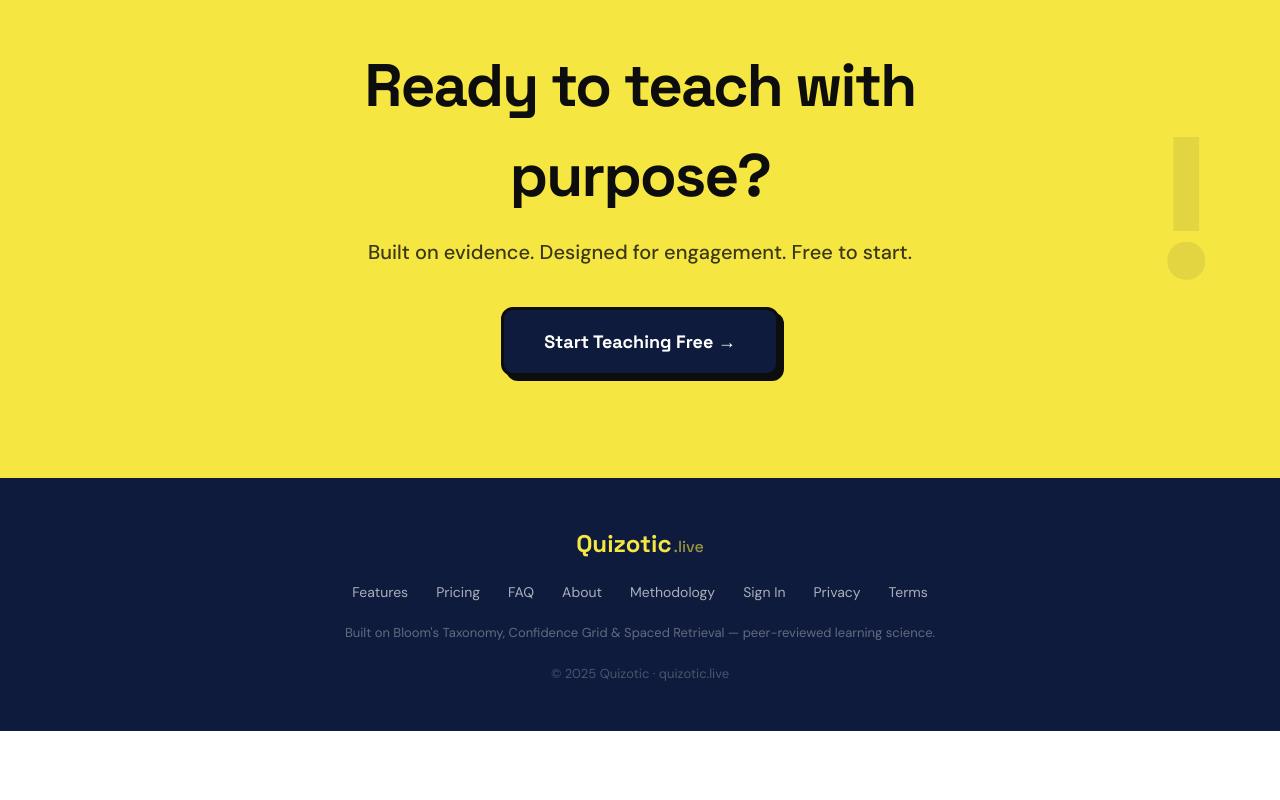
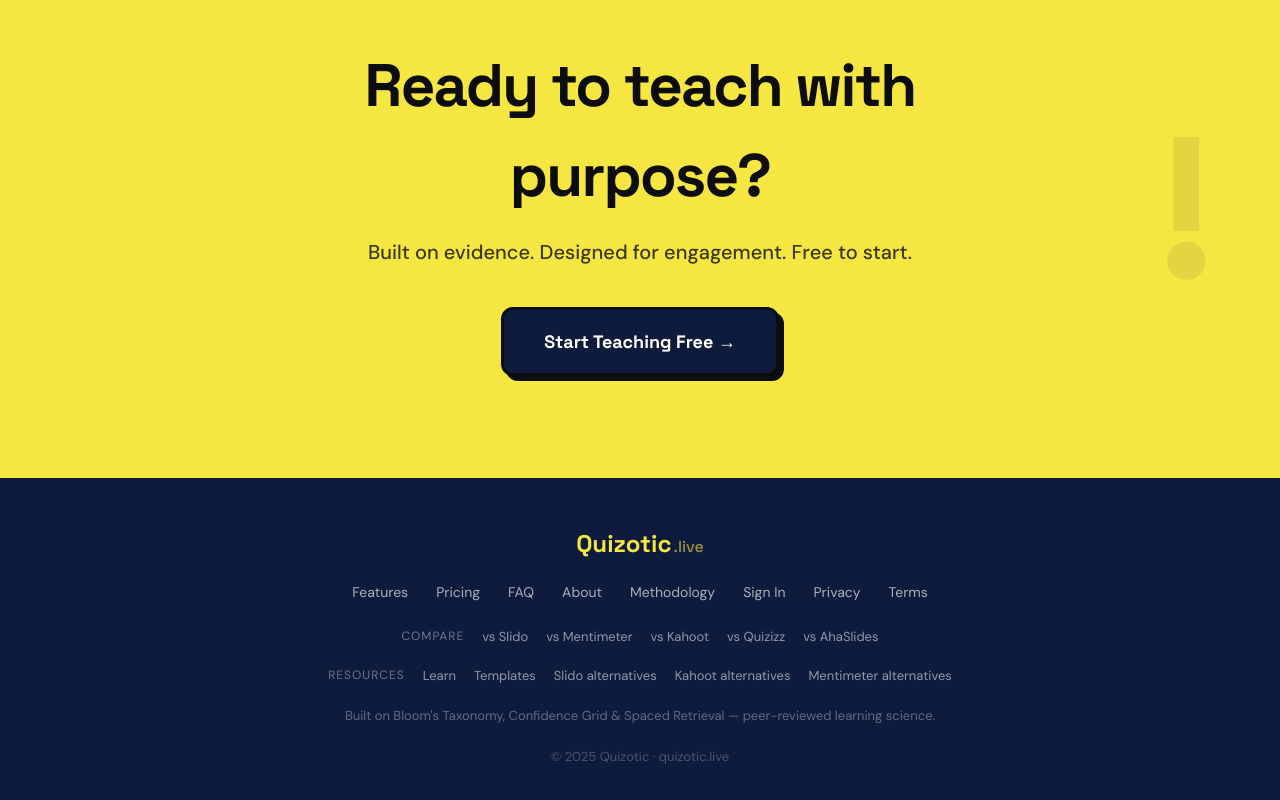
Before and after one commit to mdpixx/quizotic, a Next.js app: page / in a window 1280 px wide. Shown: the part 7030-7830 px from the top of the page. Before the commit the page ends 7761 px from the top, so only its background shows below. Built offline with nearby package versions, Linux system fonts and the light colour scheme; no server answers.

Commit message:
deploy: sync from monorepo @ c0b19a9

```diff
--- a/src/components/landing/Footer.tsx
+++ b/src/components/landing/Footer.tsx
@@ -11,6 +11,22 @@ const FOOTER_LINKS = [
   { href: '/auth/signin', label: 'Sign In' },
   { href: '/privacy', label: 'Privacy' },
   { href: '/terms', label: 'Terms' },
+]
+
+const COMPARE_LINKS = [
+  { href: '/vs/slido', label: 'vs Slido' },
+  { href: '/vs/mentimeter', label: 'vs Mentimeter' },
+  { href: '/vs/kahoot', label: 'vs Kahoot' },
+  { href: '/vs/quizizz', label: 'vs Quizizz' },
+  { href: '/vs/ahaslides', label: 'vs AhaSlides' },
+]
+
+const RESOURCE_LINKS = [
+  { href: '/learn', label: 'Learn' },
+  { href: '/templates', label: 'Templates' },
+  { href: '/alternatives/slido', label: 'Slido alternatives' },
+  { href: '/alternatives/kahoot', label: 'Kahoot alternatives' },
+  { href: '/alternatives/mentimeter', label: 'Mentimeter alternatives' },
 ]
 
 export function Footer() {
@@ -34,6 +50,30 @@ export function Footer() {
           ))}
         </div>
 
+        {/* Compare row */}
+        <div style={{ display: 'flex', gap: 18, flexWrap: 'wrap', justifyContent: 'center', marginTop: 4 }}>
+          <span style={{ fontFamily: 'var(--font-body, "DM Sans", sans-serif)', fontSize: 12, color: 'rgba(255,255,255,0.4)', textTransform: 'uppercase', letterSpacing: 1 }}>
+            Compare
+          </span>
+          {COMPARE_LINKS.map(l => (
+            <Link key={l.href} href={l.href} style={{ fontFamily: 'var(--font-body, "DM Sans", sans-serif)', fontSize: 13, color: 'rgba(255,255,255,0.55)', textDecoration: 'none' }}>
+              {l.label}
+            </Link>
+          ))}
+        </div>
+
+        {/* Resources row */}
+        <div style={{ display: 'flex', gap: 18, flexWrap: 'wrap', justifyContent: 'center' }}>
+          <span style={{ fontFamily: 'var(--font-body, "DM Sans", sans-serif)', fontSize: 12, color: 'rgba(255,255,255,0.4)', textTransform: 'uppercase', letterSpacing: 1 }}>
+            Resources
+          </span>
+          {RESOURCE_LINKS.map(l => (
+            <Link key={l.href} href={l.href} style={{ fontFamily: 'var(--font-body, "DM Sans", sans-serif)', fontSize: 13, color: 'rgba(255,255,255,0.55)', textDecoration: 'none' }}>
+              {l.label}
+            </Link>
+          ))}
+        </div>
+
         {/* Science line */}
         <p style={{ fontFamily: 'var(--font-body, "DM Sans", sans-serif)', fontSize: 13, color: 'rgba(255,255,255,0.35)', textAlign: 'center', maxWidth: 600, lineHeight: 1.6 }}>
           Built on Bloom&apos;s Taxonomy, Confidence Grid &amp; Spaced Retrieval — peer-reviewed learning science.
--- a/src/content/alternatives.ts
+++ b/src/content/alternatives.ts
@@ -203,8 +203,13 @@ export const ALTERNATIVES: Record<string, AlternativeContent> = {
         answer: 'Yes. Share your screen in Zoom; participants open quizotic.live/join in another tab. No Zoom plugin needed.',
       },
     ],
-    related: COMMON_RELATED,
-    keywords: ['slido alternative', 'slido alternative india', 'slido vs quizotic', 'cisco slido alternative'],
+    related: [
+      { title: 'Quizotic vs Slido', href: '/vs/slido', description: 'Side-by-side feature comparison.' },
+      { title: 'Slido alternatives 2026 (deep dive)', href: '/learn/slido-alternatives-india-2026', description: '5 Slido alternatives compared — Mentimeter, AhaSlides, Wooclap, Poll Everywhere, Quizotic.' },
+      { title: 'For Event Hosts', href: '/for/event-hosts', description: 'Conferences, town halls, trivia.' },
+      { title: 'For Corporate Trainers', href: '/for/corporate-trainers', description: 'Workshops, all-hands, training.' },
+    ],
+    keywords: ['slido alternative', 'slido alternative india', 'slido vs quizotic', 'cisco slido alternative', 'slido alternatives 2026', 'slido competitor india'],
   },
 
   ahaslides: {
--- a/src/content/for.ts
+++ b/src/content/for.ts
@@ -411,14 +411,14 @@ export const USE_CASES: Record<string, UseCaseContent> = {
 
   'event-hosts': {
     persona: 'Event Hosts',
-    metaTitle: 'Interactive Event Tool — Quizotic (Conferences, Town Halls, Trivia Nights)',
+    metaTitle: 'Slido Alternative for Conferences & Trivia Nights — Quizotic',
     metaDescription:
-      'Interactive audience engagement for events. Live polls, trivia quizzes, word clouds, and Q&A for conferences, town halls, and pub-style events.',
+      'Slido alternative for conferences, town halls, and trivia nights — live polls, audience Q&A, multi-round trivia. INR billing, ~80KB participant page, no app install.',
     h1: 'Quizotic for Event Hosts — Live Trivia, Audience Polls, Interactive Conferences',
     tagline:
-      'Turn any audience into participants. Live polls, trivia rounds, and Q&A with a 6-digit game PIN.',
+      'A Slido alternative for conferences, town halls, and trivia nights. Live polls, audience Q&A, multi-round team leaderboards — 6-digit PIN, no app.',
     intro:
-      'Event hosts use Quizotic to energise conferences, town halls, community meetups, and trivia nights. Every audience member joins from their phone in under 100KB — no app, no signup. Run a live poll on stage, launch a multi-round trivia with a team leaderboard, or open Q&A with upvoting so the top questions float to the top. Session reports make great follow-up artefacts for sponsors and organisers.',
+      'Event hosts use Quizotic to energise conferences, town halls, community meetups, and trivia nights — often as a Slido alternative when Cisco Webex isn\'t the host platform. Every audience member joins from their phone with a 6-digit PIN — under 100KB on first load, no app install, no signup. Run a live poll on stage, launch a multi-round trivia with a team leaderboard, or open audience Q&A with upvoting so the top questions float to the top. Session reports make great follow-up artefacts for sponsors and organisers. Compared to Slido on a non-Webex stack, Quizotic adds full quiz mechanics on top of the same Q&A + polls surface, and bills in INR with GST invoicing.',
     scenarios: [
       {
         title: 'Conference opening poll',
@@ -476,13 +476,20 @@ export const USE_CASES: Record<string, UseCaseContent> = {
         answer: 'Yes. In-person and remote audiences join the same session. Everyone gets the same live leaderboard experience.',
       },
     ],
-    related: COMMON_RELATED,
+    related: [
+      { title: 'Quizotic vs Slido', href: '/vs/slido', description: 'Slido head-to-head — Q&A, polls, quiz depth.' },
+      { title: 'Slido alternatives 2026', href: '/learn/slido-alternatives-india-2026', description: '5 Slido alternatives compared for Indian conferences.' },
+      { title: 'Live Polling', href: '/live-polling', description: 'Real-time audience polls.' },
+      { title: 'Pricing', href: '/pricing', description: 'Plans for event hosts in INR.' },
+    ],
     keywords: [
       'event engagement platform',
       'conference audience polling',
       'trivia night platform',
       'live polling for events',
       'audience response tool india',
+      'slido alternative conference',
+      'slido alternative india',
     ],
   },
 }
```
Also changed, not shown: 1 other file (tests, documents, lock files or other folders).
